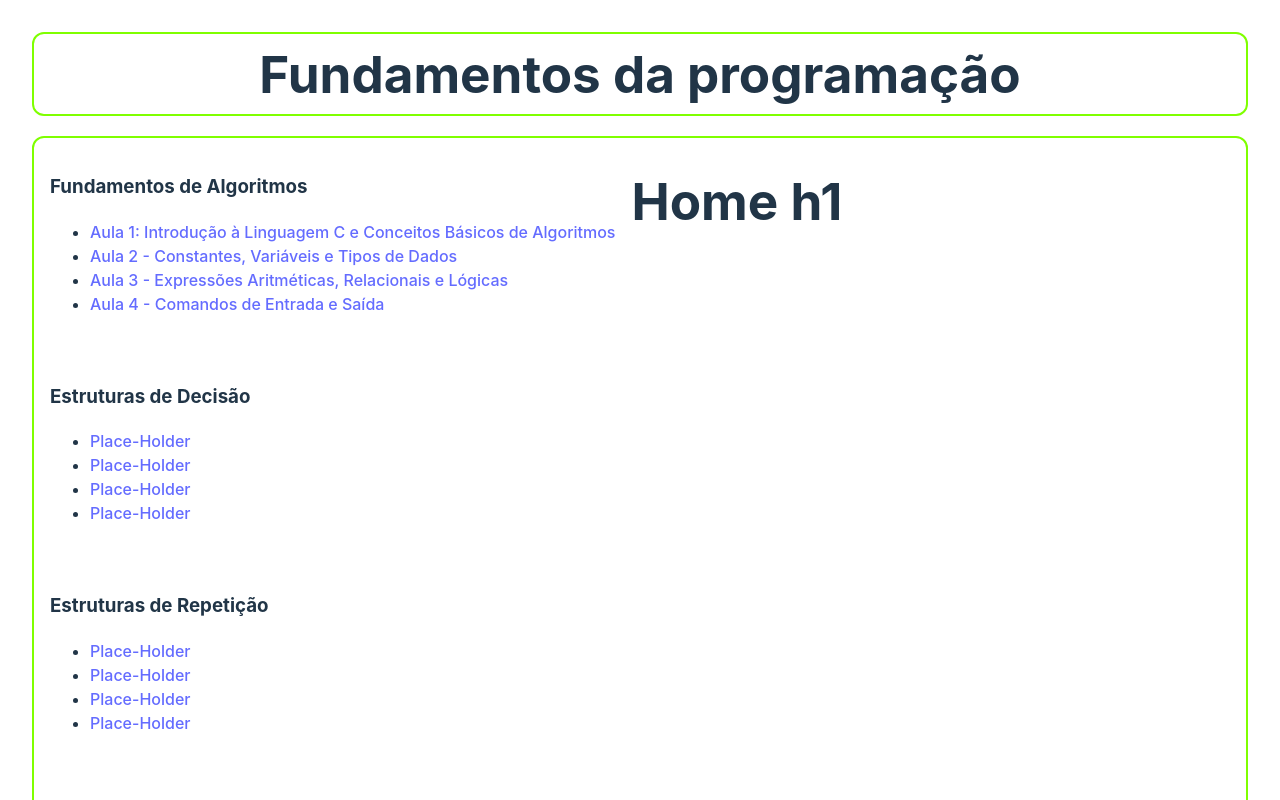
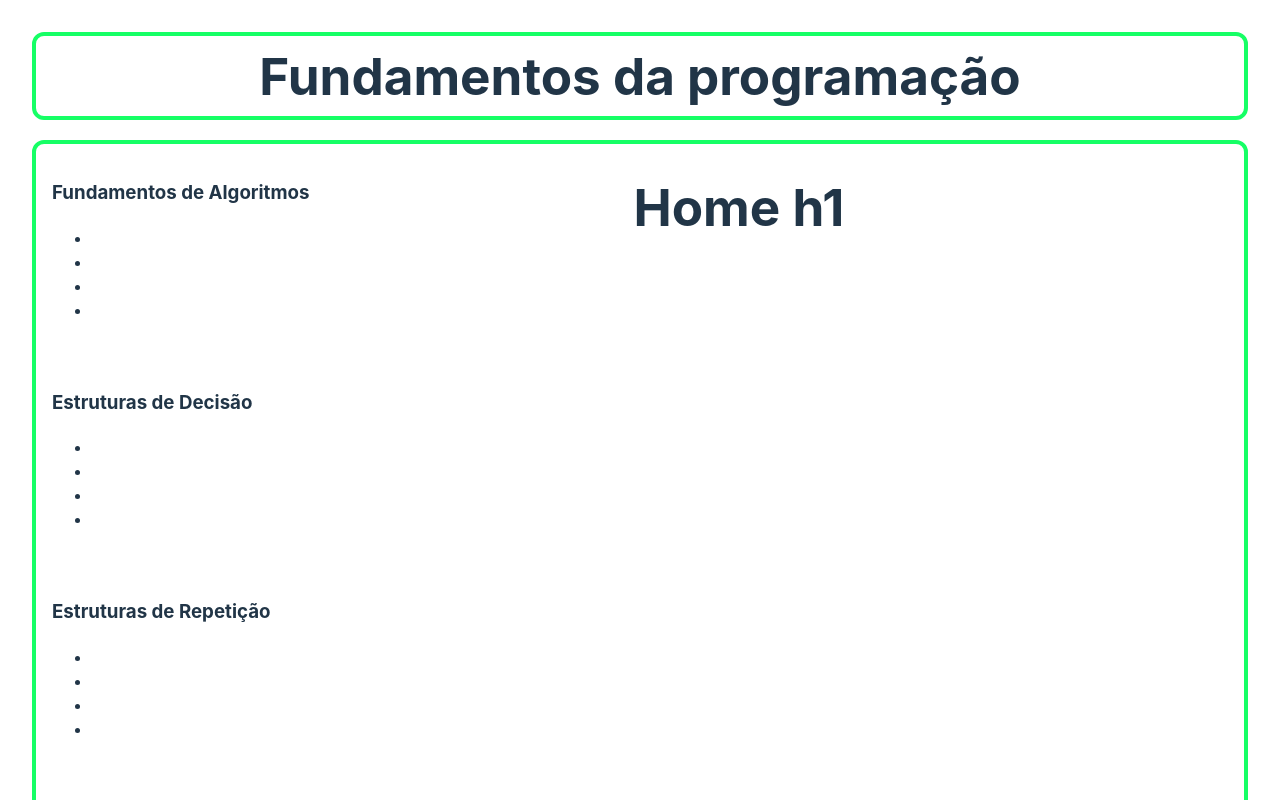
Before and after one commit to Serg-Ale/Serg-Ale.github.io, a React (Vite) app: page / in a window 1280 px wide. Shown: the top 800 px of the page. Built offline with nearby package versions, Linux system fonts and the light colour scheme.

Commit message:
refactor: changed the green to presentation green

```diff
--- a/src/App.css
+++ b/src/App.css
@@ -5,7 +5,7 @@
 }
 
 #container {
-  border: chartreuse 2px solid;
+  border:#16Ff65 4px solid;
   border-radius: 12px;
   display: flex;
   flex-direction:row;
--- a/src/components/styles/Header.css
+++ b/src/components/styles/Header.css
@@ -1,7 +1,7 @@
 header {
   text-align: center;
   padding: 12px;
-  border: chartreuse 2px solid;
+  border: #16ff65 4px solid;
   border-radius: 12px;
   margin-bottom: 20px;
 }
--- a/src/index.css
+++ b/src/index.css
@@ -15,11 +15,12 @@
 
 a {
   font-weight: 500;
-  color: #646cff;
+  color: #fff;
   text-decoration: inherit;
 }
+
 a:hover {
-  color: #535bf2;
+  color: #16ff65;
 }
 
 body {
@@ -27,6 +28,11 @@ body {
   display: flex;
   min-width: 320px;
   min-height: 100vh;
+}
+
+strong {
+  color: #16db65;
+  font-weight: bold;
 }
 
 h1 {
@@ -45,9 +51,11 @@ button {
   cursor: pointer;
   transition: border-color 0.25s;
 }
+
 button:hover {
   border-color: #646cff;
 }
+
 button:focus,
 button:focus-visible {
   outline: 4px auto -webkit-focus-ring-color;
@@ -58,9 +66,11 @@ button:focus-visible {
     color: #213547;
     background-color: #ffffff;
   }
+
   a:hover {
     color: #747bff;
   }
+
   button {
     background-color: #f9f9f9;
   }
```
